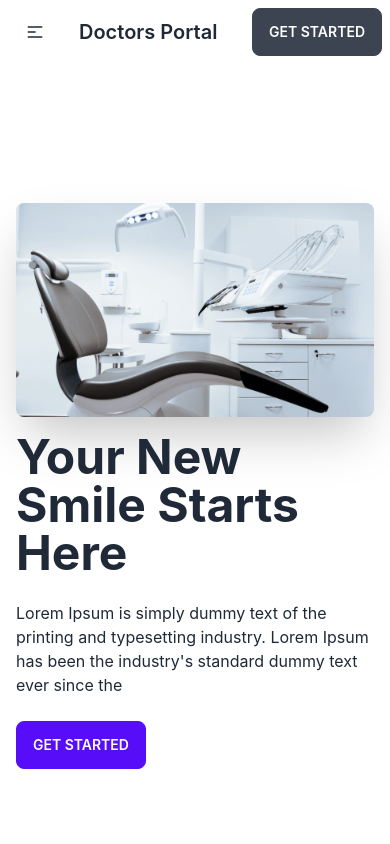
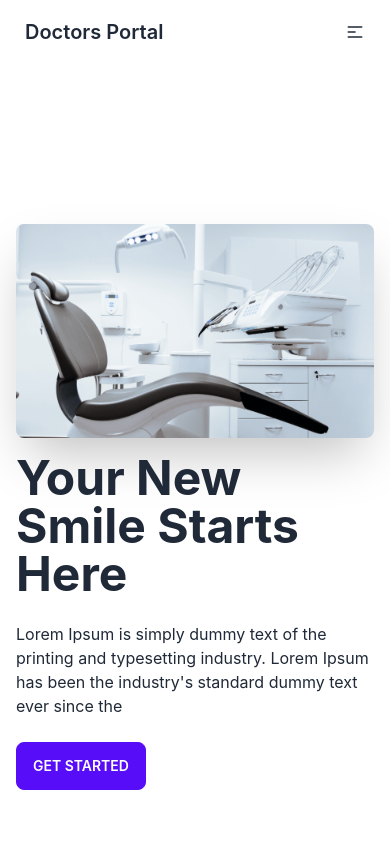
Before and after one commit to Mezan2002/doctors_portal_client_by_mezan, a React (Create React App) app: page / in a window 390 px wide. Shown: the top 844 px of the page. Built offline with nearby package versions, Linux system fonts and the light colour scheme.

Commit message:
Navbar and banner done

```diff
--- a/src/Pages/Home/Banner/Banner.js
+++ b/src/Pages/Home/Banner/Banner.js
@@ -4,7 +4,7 @@ import BannerImage from "../../../assets/images/chair.png";
 const Banner = () => {
   return (
     <div>
-      <div className="hero min-h-screen lg:mx-5">
+      <div className="hero my-36 lg:mx-5">
         <div className="hero-content flex-col lg:flex-row-reverse">
           <div className="lg:w-1/2 w-full">
             <img src={BannerImage} className="rounded-lg shadow-2xl" alt="" />
--- a/src/Pages/Shared/Navbar/Navbar.js
+++ b/src/Pages/Shared/Navbar/Navbar.js
@@ -29,7 +29,15 @@ const Navbar = () => {
     <div>
       <div className="navbar bg-base-100">
         <div className="navbar-start">
-          <div className="dropdown">
+          <Link className="btn btn-ghost normal-case text-xl">
+            Doctors Portal
+          </Link>
+        </div>
+        <div className="navbar-end hidden lg:flex">
+          <ul className="menu menu-horizontal p-0">{menuItems}</ul>
+        </div>
+        <div className="navbar-end md:hidden">
+          <div className="dropdown dropdown-end">
             <label tabIndex={0} className="btn btn-ghost lg:hidden">
               <svg
                 xmlns="http://www.w3.org/2000/svg"
@@ -48,20 +56,11 @@ const Navbar = () => {
             </label>
             <ul
               tabIndex={0}
-              className="menu menu-compact dropdown-content mt-3 p-2 shadow bg-base-100 rounded-box w-52"
+              className="menu  menu-compact dropdown-content mt-3 p-2 shadow bg-base-100 rounded-box w-52"
             >
               {menuItems}
             </ul>
           </div>
-          <Link className="btn btn-ghost normal-case text-xl">
-            Doctors Portal
-          </Link>
-        </div>
-        <div className="navbar-center hidden lg:flex">
-          <ul className="menu menu-horizontal p-0">{menuItems}</ul>
-        </div>
-        <div className="navbar-end">
-          <a className="btn">Get started</a>
         </div>
       </div>
     </div>
```
